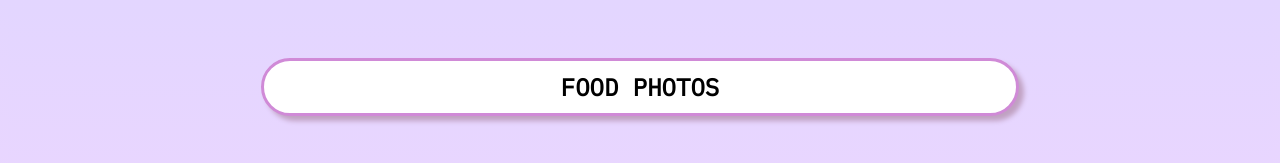
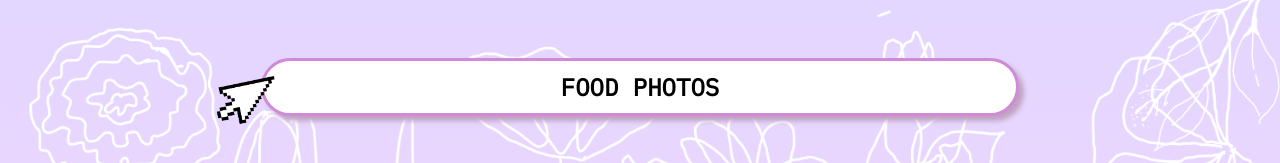
Before and after one commit to hchristy1234/final_proj, a plain HTML site: page foodPhotos.html in a window 1280 px wide. Shown: the top 163 px of the page. Drawn offline with nearby package versions, Linux system fonts and the light colour scheme; a web font is replaced by a local one.

Commit message:
add flowers

```diff
--- a/foodPhotos.html
+++ b/foodPhotos.html
@@ -8,7 +8,10 @@
     <script src="script.js"></script>
 </head>
 <body>
+    <div class = "photosWhole">
+    <img class = "cornerFlower" src = "cornerFlower.png" alt = "flower">
     <div class="groupHeader">
+        <img class="cursor-photos" src="cursor.png" alt = "cursor"/>
         <h2 class = "groupPhotos">FOOD PHOTOS</h2>
     </div>
     <div class = "container">
@@ -46,6 +49,7 @@
     <div class = "bottom-btn">
         <a href = "index.html"><button class = "link-btn gal-btn" type="button">back to home</button></a>
     </div>
+    </div>
     <script src="https://unpkg.com/aos@next/dist/aos.js"></script>
     <script>AOS.init();</script>
 </body>
--- a/style.css
+++ b/style.css
@@ -408,3 +408,29 @@ body, html {
     right: 78%;
     width: 70px;
 }
+
+.cursor-photos {
+    position: absolute;
+    bottom: 84%;
+    right: 78%;
+    width: 70px;
+}
+
+.cornerFlower {
+    position: absolute;
+    bottom: 81%;
+    right: 0%;
+    width: 150px;
+}
+
+/* .flowerRow {
+    position: absolute;
+    bottom: 0%;
+    right: 0%;
+    width: 800px;
+} */
+
+.photosWhole {
+    background-image: url("flowerRow.png");
+    background-size: contain;
+}
```
Also changed, not shown: campusPhotos.html (+4 -0 lines), groupPhotos.html (+5 -0 lines), index.html (+1 -0 lines), miscPhotos.html (+4 -0 lines), cornerFlower.png (added), flowerRow.png (added).
